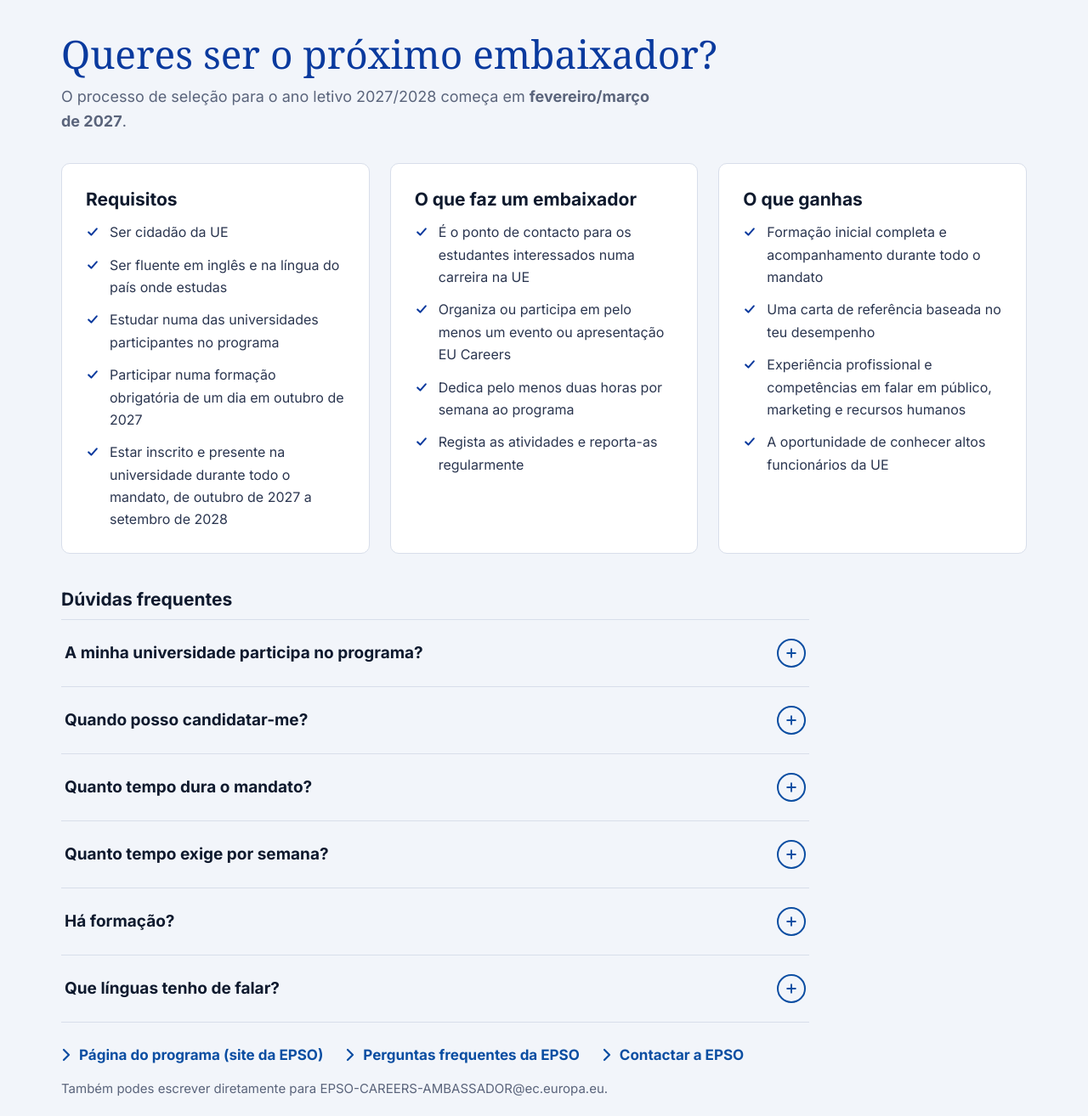
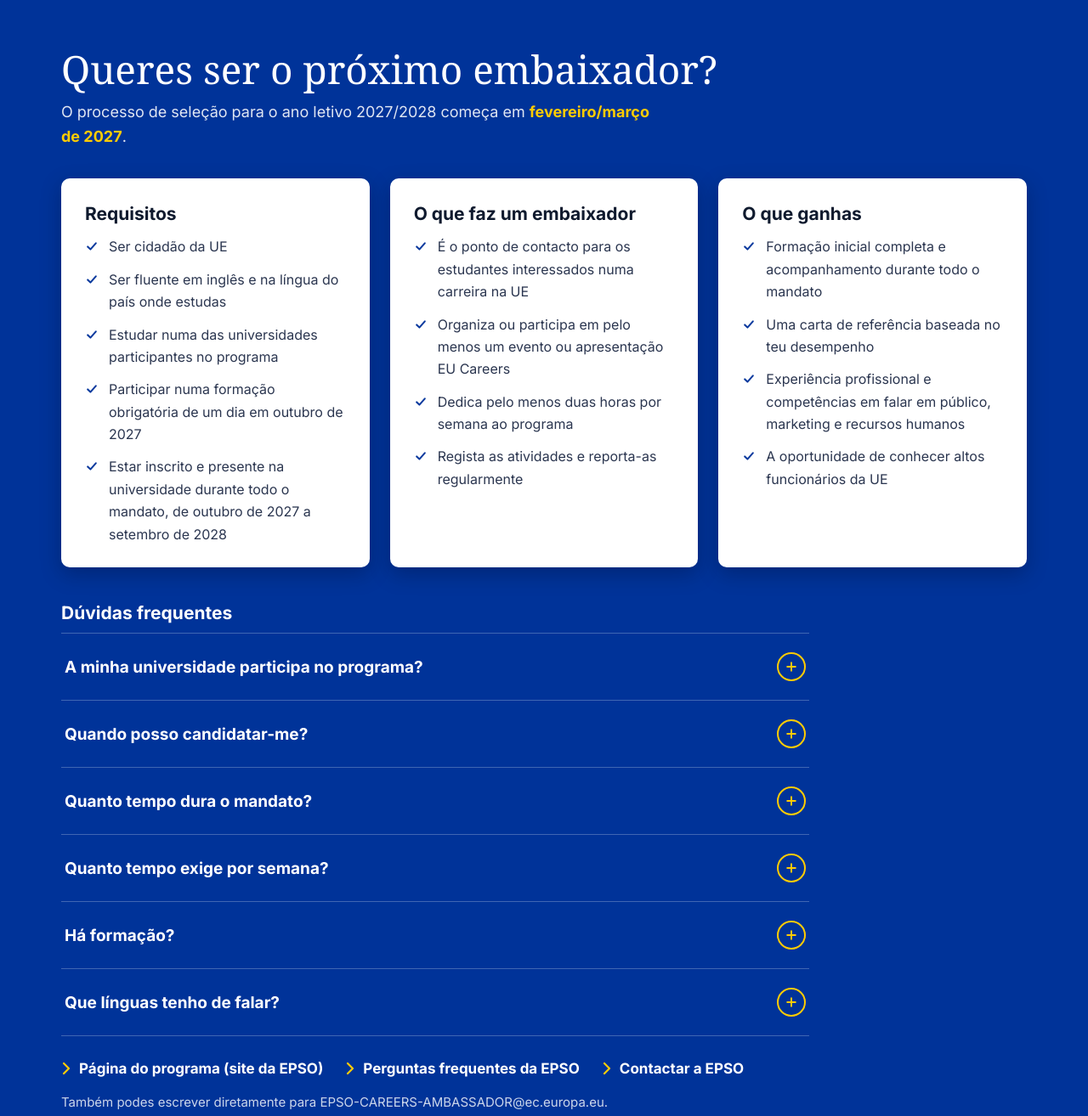
Before and after one commit to danielavbarreto/danielavbarreto.github.io, a plain HTML site: page index.html in a window 1280 px wide. Shown: the part 10580-11894 px from the top of the page at 85% size. Drawn offline with Linux system fonts and the light colour scheme; a web font is replaced by a local one.

Commit message:
Add files via upload

```diff
--- a/index.html
+++ b/index.html
@@ -251,6 +251,24 @@ h3{font-size:21px;line-height:1.3;margin:0 0 10px;font-weight:700;color:var(--in
 .always{margin-top:20px;display:flex;gap:14px;align-items:flex-start;background:var(--tint2);border-radius:10px;padding:16px 20px}
 .band.tint .always{background:var(--bg);border:1px solid var(--line)}
 
+
+/* Faixa azul */
+.band.blue{background:#003399;color:#fff}
+.band.blue h2{color:#fff}
+.band.blue .lede{color:rgba(255,255,255,.88)}
+.band.blue .lede strong{color:#ffcc00}
+.band.blue > .wrap > h3{color:#fff}
+.band.blue .tile{border:0;box-shadow:0 8px 24px rgba(0,0,20,.25)}
+.band.blue .links .chev{color:#fff}
+.band.blue .links .chev svg{color:#ffcc00}
+.band.blue .note{color:rgba(255,255,255,.8)}
+.band.blue .faq{border-top-color:rgba(255,255,255,.25)}
+.band.blue .faq details{border-bottom-color:rgba(255,255,255,.25)}
+.band.blue .faq summary{color:#fff}
+.band.blue .faq summary .pm{border-color:#ffcc00;color:#ffcc00}
+.band.blue .faq .a,.band.blue .faq .a p{color:rgba(255,255,255,.92)}
+.band.blue .faq .a a{color:#ffcc00}
+.band.blue :focus-visible{outline-color:#ffcc00}
 /* Rodapé */
 footer{background:var(--tint);color:var(--ink2);font-size:15px;border-top:4px solid var(--gold)}
 footer a{color:var(--link)}
@@ -573,7 +591,10 @@ footer .legal p{margin:0;max-width:110ch}
       <div class="btns"><a class="btn primary" href="https://www.instagram.com/umaepso/"><svg width="18" height="18"><use href="#ig"/></svg>Seguir @umaepso</a></div>
     </div>
   </div>
-  <div class="wrap become">
+</section>
+
+<section class="band blue" id="ser-embaixador" aria-labelledby="h-next">
+  <div class="wrap">
     <div class="shead"><div><h2 id="h-next">Queres ser o próximo embaixador?</h2><p class="lede">O processo de seleção para o ano letivo 2027/2028 começa em <strong>fevereiro/março de 2027</strong>.</p></div></div>
     <div class="three">
       <div class="tile"><h3>Requisitos</h3><ul class="ticks">
@@ -630,7 +651,7 @@ footer .legal p{margin:0;max-width:110ch}
 <footer>
   <div class="wrap cols">
     <div class="fbrand"><b>EU Careers<i>›</i>UMa</b><p>Página mantida pela Embaixadora EU Careers na Universidade da Madeira, para estudantes e recém-licenciados.</p></div>
-    <div><h4>Nesta página</h4><ul><li><a href="#estagios">Estágios</a></li><li><a href="#concursos">Concursos</a></li><li><a href="#temporarios">Empregos temporários</a></li><li><a href="#epso">O que é a EPSO</a></li><li><a href="#preparacao">Preparação</a></li><li><a href="#novidades">Novidades</a></li><li><a href="#h-next">Ser embaixador</a></li></ul></div>
+    <div><h4>Nesta página</h4><ul><li><a href="#estagios">Estágios</a></li><li><a href="#concursos">Concursos</a></li><li><a href="#temporarios">Empregos temporários</a></li><li><a href="#epso">O que é a EPSO</a></li><li><a href="#preparacao">Preparação</a></li><li><a href="#novidades">Novidades</a></li><li><a href="#ser-embaixador">Ser embaixador</a></li></ul></div>
     <div><h4>Segue</h4><ul><li><a href="https://www.instagram.com/umaepso/">Instagram @umaepso</a></li><li><a href="https://eu-careers.europa.eu/jobs_en">EU Careers</a></li></ul></div>
   </div>
   <div class="wrap legal">
```
